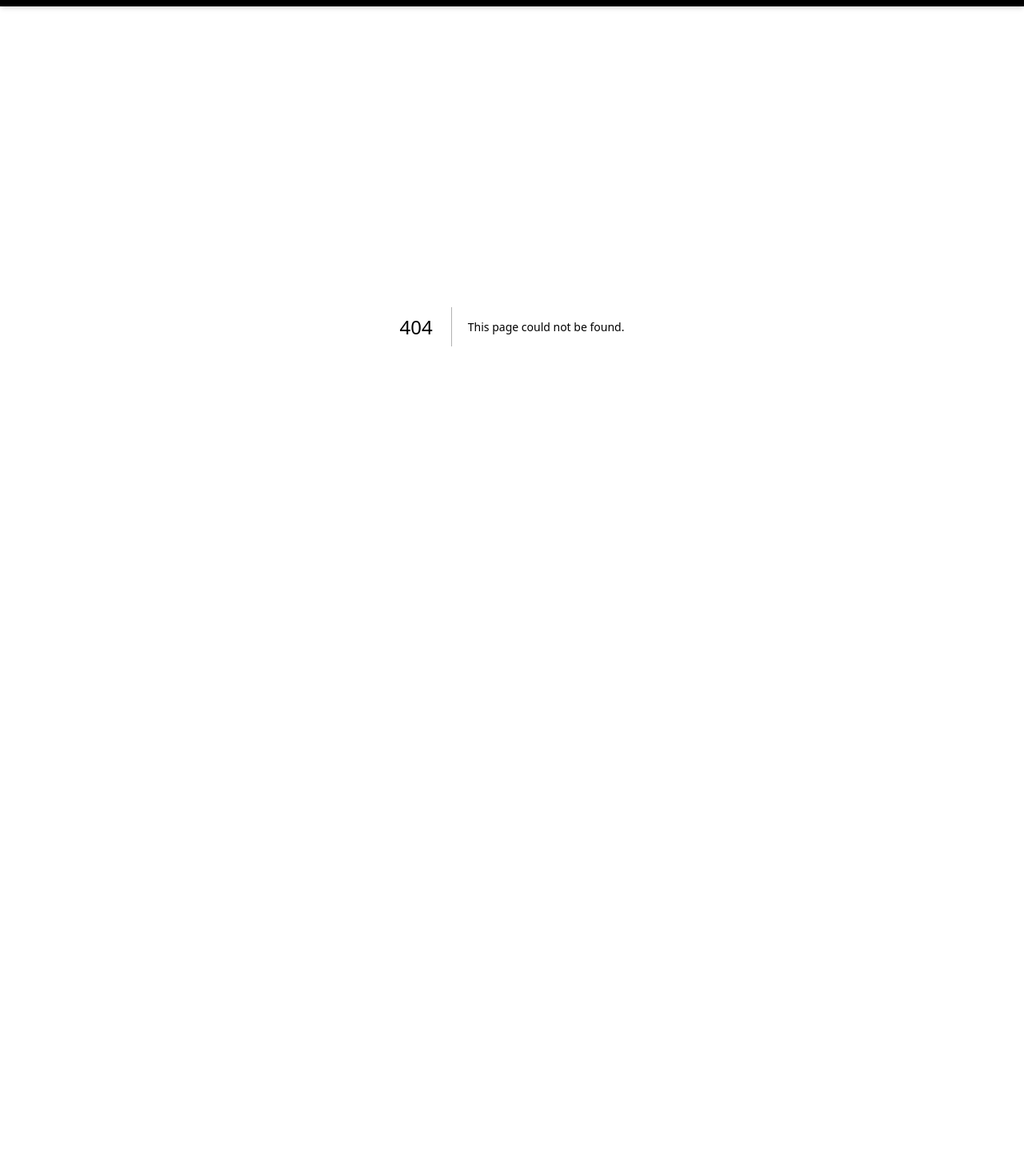
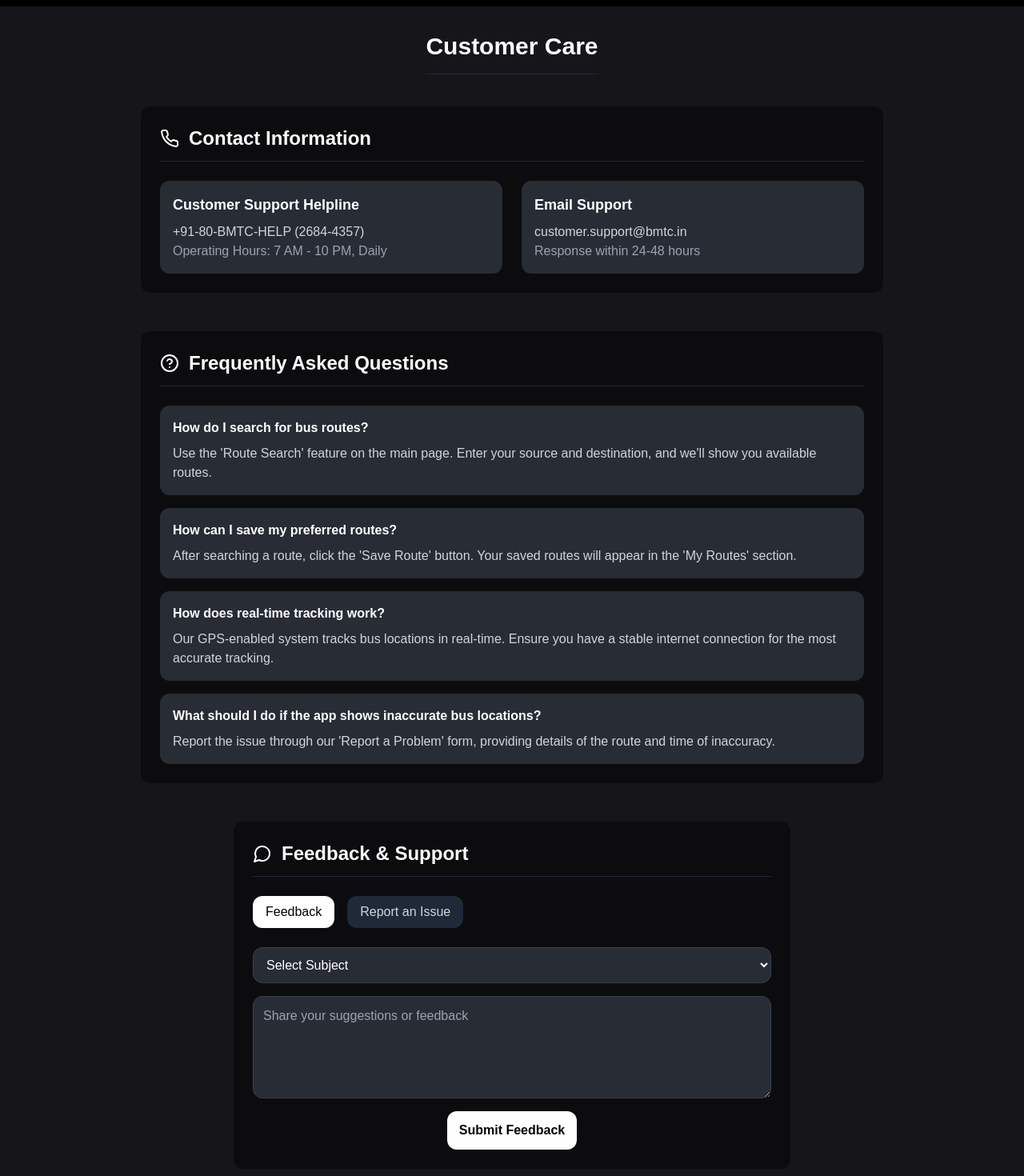
Before and after one commit to Pro696969/BMTC-Querying, a Next.js app in the folder frontend/: page /customercare in a window 1280 px wide. Before the commit this address had no page. Shown: the part 60-1530 px from the top of the page at 80% size. Before the commit the page ends 868 px from the top, so only its background shows below. Built offline with nearby package versions, Linux system fonts and the light colour scheme.

Commit message:
customer_care

```diff
--- /dev/null
+++ b/frontend/src/app/customercare/page.js
@@ -0,0 +1,157 @@
+"use client"
+import React, { useState } from 'react';
+import { Phone, Mail, HelpCircle, MessageCircle, ClipboardList } from 'lucide-react';
+
+const CustomerCarePage = () => {
+    const [activeForm, setActiveForm] = useState('feedback');
+    const [formData, setFormData] = useState({
+        name: '',
+        email: '',
+        subject: '',
+        message: ''
+    });
+
+    const handleInputChange = (e) => {
+        const { name, value } = e.target;
+        setFormData(prev => ({
+            ...prev,
+            [name]: value
+        }));
+    };
+
+    const handleSubmit = (e) => {
+        e.preventDefault();
+        // TODO: Implement form submission logic
+        console.log('Form submitted:', formData);
+        alert('Thank you for your submission! We will get back to you soon.');
+    };
+
+    const faqItems = [
+        {
+            question: "How do I search for bus routes?",
+            answer: "Use the 'Route Search' feature on the main page. Enter your source and destination, and we'll show you available routes."
+        },
+        {
+            question: "How can I save my preferred routes?",
+            answer: "After searching a route, click the 'Save Route' button. Your saved routes will appear in the 'My Routes' section."
+        },
+        {
+            question: "How does real-time tracking work?",
+            answer: "Our GPS-enabled system tracks bus locations in real-time. Ensure you have a stable internet connection for the most accurate tracking."
+        },
+        {
+            question: "What should I do if the app shows inaccurate bus locations?",
+            answer: "Report the issue through our 'Report a Problem' form, providing details of the route and time of inaccuracy."
+        }
+    ];
+
+    return (
+        <div className="min-h-screen bg-[#15151a] text-white">
+            <div className="w-3/4 flex flex-col items-center container mx-auto px-4 py-8">
+                <h1 className="text-3xl font-bold text-white mb-10 text-center border-b border-gray-800 pb-4">
+                    Customer Care
+                </h1>
+
+                {/* Contact Information */}
+                <section className="w-full mb-12 bg-[#0c0c0f] p-6 rounded-xl">
+                    <h2 className="text-2xl font-semibold mb-6 flex items-center border-b border-gray-800 pb-3">
+                        <Phone className="mr-3 text-white" /> Contact Information
+                    </h2>
+                    <div className="grid md:grid-cols-2 gap-6">
+                        <div className="bg-[#282c35] p-4 rounded-xl">
+                            <h3 className="font-bold text-lg mb-2">Customer Support Helpline</h3>
+                            <p className="text-gray-300">+91-80-BMTC-HELP (2684-4357)</p>
+                            <p className="text-gray-400">Operating Hours: 7 AM - 10 PM, Daily</p>
+                        </div>
+                        <div className="bg-[#282c35] p-4 rounded-xl">
+                            <h3 className="font-bold text-lg mb-2">Email Support</h3>
+                            <p className="text-gray-300">customer.support@bmtc.in</p>
+                            <p className="text-gray-400">Response within 24-48 hours</p>
+                        </div>
+                    </div>
+                </section>
+
+                {/* FAQ Section */}
+                <section className="w-full mb-12 bg-[#0c0c0f] p-6 rounded-xl">
+                    <h2 className="text-2xl font-semibold mb-6 flex items-center border-b border-gray-800 pb-3">
+                        <HelpCircle className="mr-3 text-white" /> Frequently Asked Questions
+                    </h2>
+                    <div className="space-y-4">
+                        {faqItems.map((faq, index) => (
+                            <div
+                                key={index}
+                                className="bg-[#282c35] p-4 rounded-xl hover:bg-gray-700 transition-colors duration-300"
+                            >
+                                <h3 className="font-bold mb-2 text-white">{faq.question}</h3>
+                                <p className="text-gray-300">{faq.answer}</p>
+                            </div>
+                        ))}
+                    </div>
+                </section>
+
+                {/* Feedback and Complaint Form */}
+                <section className="w-3/4 bg-[#0c0c0f] p-6 rounded-xl">
+                    <h2 className="text-2xl font-semibold mb-6 flex items-center border-b border-gray-800 pb-3">
+                        <MessageCircle className="mr-3 text-white" /> Feedback & Support
+                    </h2>
+
+                    <div className="flex mb-6 space-x-4">
+                        <button
+                            className={`py-2 px-4 rounded-xl transition-colors duration-300 ${activeForm === 'feedback'
+                                    ? 'bg-white text-black'
+                                    : 'bg-[#282c35] text-gray-300 hover:bg-gray-700'
+                                }`}
+                            onClick={() => setActiveForm('feedback')}
+                        >
+                            Feedback
+                        </button>
+                        <button
+                            className={`py-2 px-4 rounded-xl transition-colors duration-300 ${activeForm === 'complaint'
+                                    ? 'bg-white text-black'
+                                    : 'bg-gray-800 text-gray-300 hover:bg-gray-700'
+                                }`}
+                            onClick={() => setActiveForm('complaint')}
+                        >
+                            Report an Issue
+                        </button>
+                    </div>
+
+                    <form onSubmit={handleSubmit} className="flex flex-col items-center space-y-4">
+
+                        <select
+                            name="subject"
+                            value={formData.subject}
+                            onChange={handleInputChange}
+                            className="w-full p-3 bg-[#282c35] text-white border border-gray-700 rounded-xl focus:outline-none focus:ring-2 focus:ring-white"
+                            required
+                        >
+                            <option value="" className="bg-black">Select Subject</option>
+                            <option value="route" className="bg-black">Route Information</option>
+                            <option value="tracking" className="bg-black">Bus Tracking</option>
+                            <option value="app" className="bg-black">Mobile App</option>
+                            <option value="other" className="bg-black">Other</option>
+                        </select>
+                        <textarea
+                            name="message"
+                            placeholder={activeForm === 'feedback'
+                                ? "Share your suggestions or feedback"
+                                : "Describe the issue you're experiencing"}
+                            value={formData.message}
+                            onChange={handleInputChange}
+                            className="w-full p-3 bg-[#282c35] text-white border border-gray-700 rounded-xl h-32 focus:outline-none focus:ring-2 focus:ring-white"
+                            required
+                        ></textarea>
+                        <button
+                            type="submit"
+                            className="w-1/4 bg-white font-semibold text-black hover:bg-gray-100 rounded-xl py-3 rounded-xl hover:bg-gray-200 transition-colors duration-300"
+                        >
+                            Submit {activeForm === 'feedback' ? 'Feedback' : 'Complaint'}
+                        </button>
+                    </form>
+                </section>
+            </div>
+        </div>
+    );
+};
+
+export default CustomerCarePage;
--- a/frontend/src/components/navbar.js
+++ b/frontend/src/components/navbar.js
@@ -23,7 +23,7 @@
           <span className="text-sm">About Us</span>
         </button>
       </Link>
-      <Link href="/">
+      <Link href="/customercare">
         <button className="flex flex-col items-center text-gray-200 hover:text-blue-400">
           <Headset className="h-6 w-6" />
           <span className="text-sm">Customer Care</span>
```
